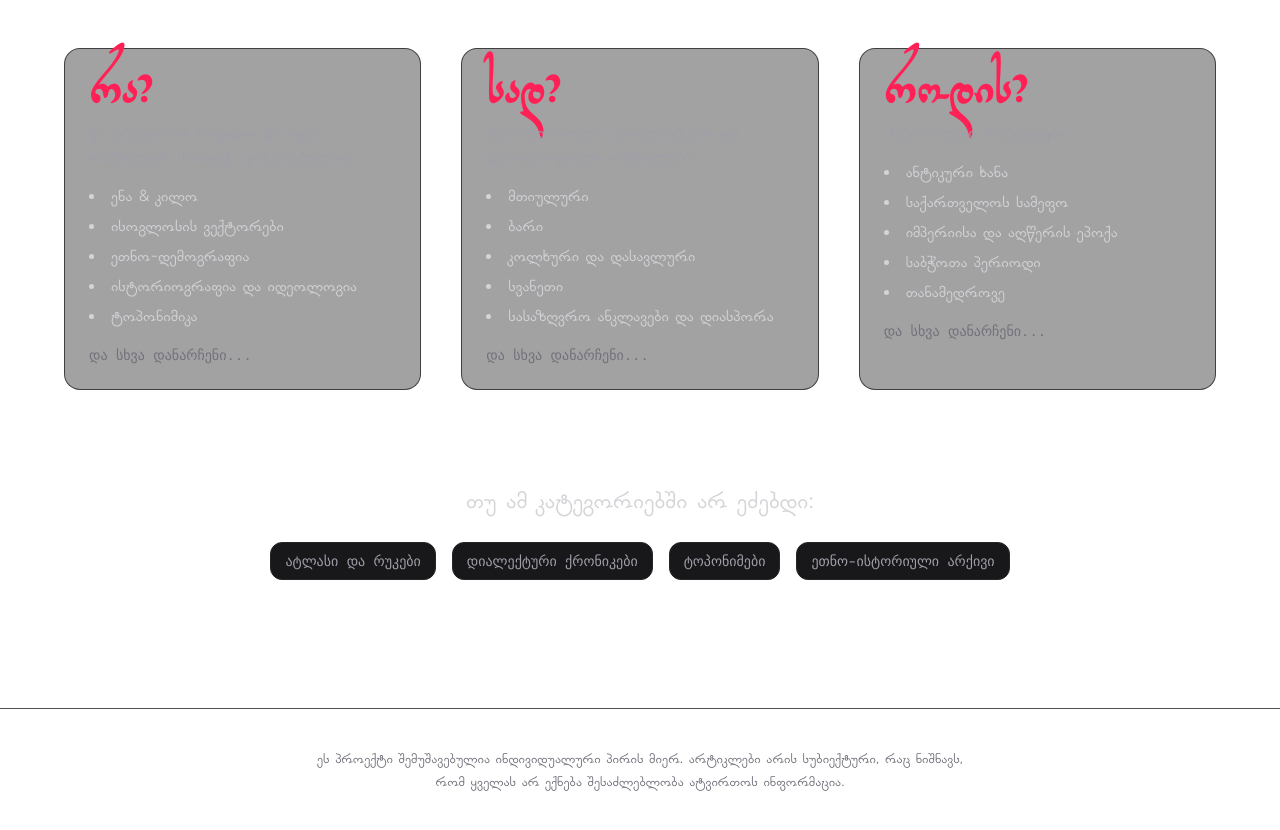
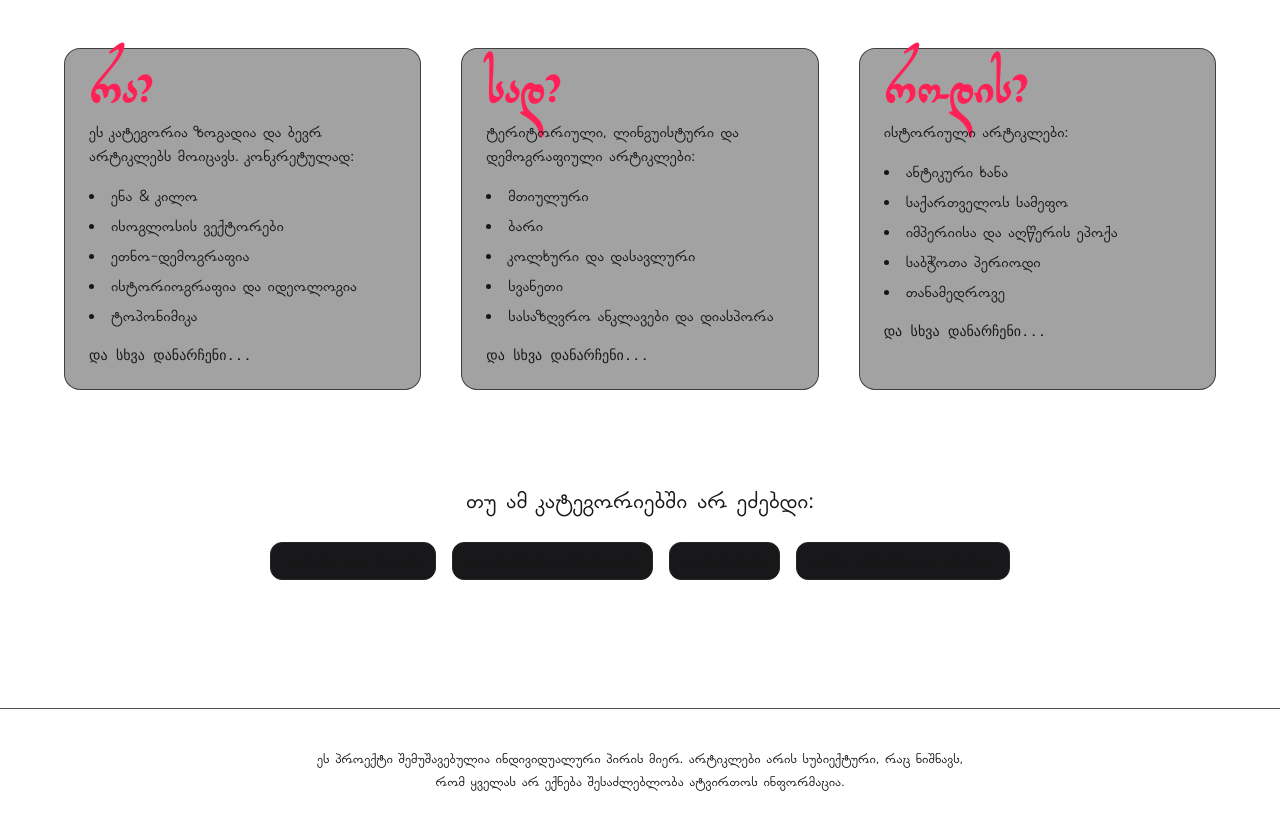
Before and after one commit to giorgigelashvili12/Tsigni, a Next.js app: page / in a window 1280 px wide. Shown: the part 900-1730 px from the top of the page. Built offline with nearby package versions, Linux system fonts and the light colour scheme.

Commit message:
Fixing visuals

```diff
--- a/src/app/_components/Footer.tsx
+++ b/src/app/_components/Footer.tsx
@@ -3,7 +3,7 @@ import React from 'react'
 export default function Footer() {
     return (
         <footer className='w-full flex justify-center py-8 sm:py-10 mt-12 sm:mt-20 border-t border-zinc-800/80 px-4'>
-            <p className='text-zinc-500 text-xs sm:text-sm text-center max-w-2xl leading-relaxed'>
+            <p className='text-xs sm:text-sm text-center max-w-2xl leading-relaxed'>
                 ეს პროექტი შემუშავებულია ინდივიდუალური პირის მიერ. არტიკლები არის სუბიექტური, რაც ნიშნავს, რომ ყველას არ ექნება შესაძლებლობა ატვირთოს ინფორმაცია.
             </p>
         </footer>
--- a/src/app/_components/Header.tsx
+++ b/src/app/_components/Header.tsx
@@ -7,10 +7,10 @@ export default function Header() {
         <div className="w-full min-h-screen flex justify-center items-center px-4 py-12">
             <div className="flex flex-col items-center gap-8 md:gap-10 max-w-2xl w-full text-center">
                 <div className="flex flex-col items-center gap-3">
-                    <span className="title text-4xl sm:text-6xl font-black text-zinc-100 tracking-tight">
+                    <span className="title text-4xl sm:text-6xl font-blacktracking-tight">
                         წიგნი
                     </span>
-                    <span className="text-zinc-400 text-sm sm:text-base max-w-md leading-relaxed">
+                    <span className="text-sm sm:text-base max-w-md leading-relaxed">
                         მრავალ თემასთან დაკავშირებული არტიკლები ქართულ და ინგლისურ ენაზე.
                     </span>
                 </div>
--- a/src/app/_components/Navigation.tsx
+++ b/src/app/_components/Navigation.tsx
@@ -10,57 +10,57 @@ export default function Navigation() {
             <div className='grid grid-cols-1 md:grid-cols-3 gap-8 md:gap-6 lg:gap-10 w-full max-w-6xl mt-10 md:mt-16'>
                 <div className='w-full bg-zinc-900/40 border border-zinc-800/80 rounded-2xl p-6 backdrop-blur-sm'>
                     <span className='title1 text-3xl sm:text-4xl font-bold text-rose-500 block'>რა?</span>
-                    <p className='mt-2 text-sm sm:text-base text-zinc-400'>ეს კატეგორია ზოგადია და ბევრ არტიკლებს მოიცავს. კონკრეტულად:</p>
+                    <p className='mt-2 text-sm sm:text-base'>ეს კატეგორია ზოგადია და ბევრ არტიკლებს მოიცავს. კონკრეტულად:</p>
 
                     <div className='mt-4'>
-                        <ul className='list-disc list-inside space-y-1.5 text-sm sm:text-base text-zinc-300'>
+                        <ul className='list-disc list-inside space-y-1.5 text-sm sm:text-base'>
                             <li>ენა & კილო</li>
                             <li>ისოგლოსის ვექტორები</li>
                             <li>ეთნო-დემოგრაფია</li>
                             <li>ისტორიოგრაფია და იდეოლოგია</li>
                             <li>ტოპონიმიკა</li>
                         </ul>
-                        <span className='mt-4 block text-xs sm:text-sm text-zinc-500 font-mono'>და სხვა დანარჩენი...</span>
+                        <span className='mt-4 block text-xs sm:text-sm font-mono'>და სხვა დანარჩენი...</span>
                     </div>
                 </div>
 
                 <div className='w-full bg-zinc-900/40 border border-zinc-800/80 rounded-2xl p-6 backdrop-blur-sm'>
                     <span className='title1 text-3xl sm:text-4xl font-bold text-rose-500 block'>სად?</span>
-                    <p className='mt-2 text-sm sm:text-base text-zinc-400'>ტერიტორიული, ლინგუისტური და დემოგრაფიული არტიკლები:</p>
+                    <p className='mt-2 text-sm sm:text-base'>ტერიტორიული, ლინგუისტური და დემოგრაფიული არტიკლები:</p>
 
                     <div className='mt-4'>
-                        <ul className='list-disc list-inside space-y-1.5 text-sm sm:text-base text-zinc-300'>
+                        <ul className='list-disc list-inside space-y-1.5 text-sm sm:text-base'>
                             <li>მთიულური</li>
                             <li>ბარი</li>
                             <li>კოლხური და დასავლური</li>
                             <li>სვანეთი</li>
                             <li>სასაზღვრო ანკლავები და დიასპორა</li>
                         </ul>
-                        <span className='mt-4 block text-xs sm:text-sm text-zinc-500 font-mono'>და სხვა დანარჩენი...</span>
+                        <span className='mt-4 block text-xs sm:text-sm font-mono'>და სხვა დანარჩენი...</span>
                     </div>
                 </div>
 
                 <div className='w-full bg-zinc-900/40 border border-zinc-800/80 rounded-2xl p-6 backdrop-blur-sm'>
                     <span className='title1 text-3xl sm:text-4xl font-bold text-rose-500 block'>როდის?</span>
-                    <p className='mt-2 text-sm sm:text-base text-zinc-400'>ისტორიული არტიკლები:</p>
+                    <p className='mt-2 text-sm sm:text-base'>ისტორიული არტიკლები:</p>
 
                     <div className='mt-4'>
-                        <ul className='list-disc list-inside space-y-1.5 text-sm sm:text-base text-zinc-300'>
+                        <ul className='list-disc list-inside space-y-1.5 text-sm sm:text-base'>
                             <li>ანტიკური ხანა</li>
                             <li>საქართველოს სამეფო</li>
                             <li>იმპერიისა და აღწერის ეპოქა</li>
                             <li>საბჭოთა პერიოდი</li>
                             <li>თანამედროვე</li>
                         </ul>
-                        <span className='mt-4 block text-xs sm:text-sm text-zinc-500 font-mono'>და სხვა დანარჩენი...</span>
+                        <span className='mt-4 block text-xs sm:text-sm font-mono'>და სხვა დანარჩენი...</span>
                     </div>
                 </div>
             </div>
 
             <div className='mt-16 sm:mt-24 w-full max-w-4xl flex flex-col justify-center items-center gap-6 text-center'>
-                <span className='text-xl sm:text-2xl text-zinc-300 font-medium'>თუ ამ კატეგორიებში არ ეძებდი:</span>
+                <span className='text-xl sm:text-2xl font-medium'>თუ ამ კატეგორიებში არ ეძებდი:</span>
 
-                <ul className='flex flex-wrap justify-center gap-3 sm:gap-4 text-xs sm:text-sm text-zinc-400 font-mono'>
+                <ul className='flex flex-wrap justify-center gap-3 sm:gap-4 text-xs sm:text-sm font-mono'>
                     <li className='bg-zinc-900 border border-zinc-800 px-3.5 py-2 rounded-xl hover:border-zinc-700 transition-colors'>ატლასი და რუკები</li>
                     <li className='bg-zinc-900 border border-zinc-800 px-3.5 py-2 rounded-xl hover:border-zinc-700 transition-colors'>დიალექტური ქრონიკები</li>
                     <li className='bg-zinc-900 border border-zinc-800 px-3.5 py-2 rounded-xl hover:border-zinc-700 transition-colors'>ტოპონიმები</li>
--- a/src/app/article/[slug]/page.tsx
+++ b/src/app/article/[slug]/page.tsx
@@ -51,7 +51,7 @@ export default async function ArticlePage({
             <article className="max-w-3xl mx-auto space-y-6 sm:space-y-8">
                 <Link
                     href="/"
-                    className="inline-flex items-center gap-2 text-xs font-mono text-zinc-400 hover:text-rose-400 transition-colors"
+                    className="inline-flex items-center gap-2 text-xs font-mono hover:text-rose-400 transition-colors"
                 >
                     <ChevronLeft className="w-4 h-4" /> მთავარ გვერდზე დაბრუნება
                 </Link>
@@ -59,7 +59,7 @@ export default async function ArticlePage({
                 <header className="space-y-4 border-b border-zinc-800 pb-6 sm:pb-8">
                     <div className="flex flex-wrap gap-2 text-xs font-mono">
                         {frontmatter.region && (
-                            <span className="bg-zinc-900 border border-zinc-700/60 text-zinc-300 px-2.5 py-1 rounded-md">
+                            <span className="bg-zinc-900 border border-zinc-700/60 px-2.5 py-1 rounded-md">
                                 📍 {frontmatter.region}
                             </span>
                         )}
@@ -69,7 +69,7 @@ export default async function ArticlePage({
                             </span>
                         )}
                         {frontmatter.era && (
-                            <span className="bg-zinc-900 border border-zinc-800 text-zinc-400 px-2.5 py-1 rounded-md">
+                            <span className="bg-zinc-900 border border-zinc-800 px-2.5 py-1 rounded-md">
                                 ⏳ {frontmatter.era}
                             </span>
                         )}
@@ -93,7 +93,7 @@ export default async function ArticlePage({
                     </div>
                 )}
 
-                <div className="prose prose-invert prose-rose max-w-none prose-p:text-zinc-300 prose-headings:text-zinc-100 prose-sm sm:prose-base">
+                <div className="prose prose-invert prose-rose max-w-none prose-sm sm:prose-base">
                     <MDXRemote source={content} components={mdxComponents} />
                 </div>
             </article>
```
